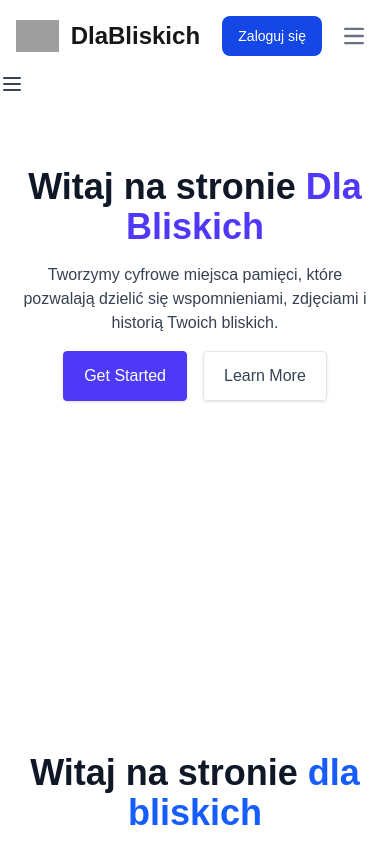
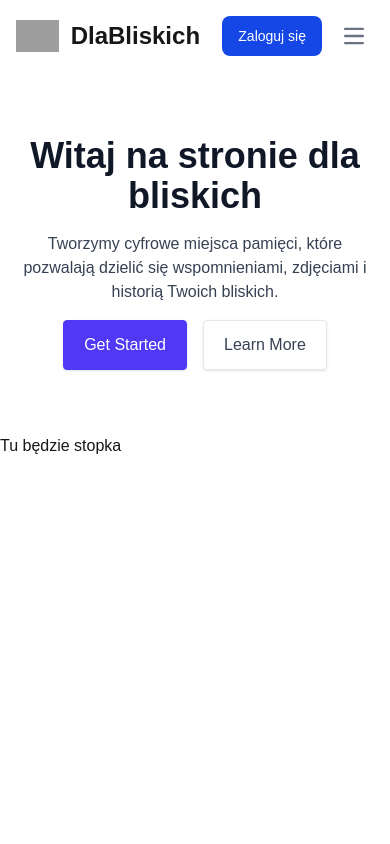
Before and after one commit to Marcinr1984/strona-informacyjna, a Next.js app: page / in a window 390 px wide. Shown: the top 844 px of the page. Built offline with nearby package versions, Linux system fonts and the light colour scheme; grey boxes are pictures that could not be loaded.

Commit message:
Poprawki w menu: zmiana kolejności zakładek FAQ i Kontakt

```diff
--- /dev/null
+++ b/app/jak-to-dziala/page.tsx
@@ -0,0 +1,20 @@
+
+
+import React from 'react'
+
+const JakToDzialaPage = () => {
+  return (
+    <div className="min-h-screen py-16 px-4 sm:px-6 lg:px-8">
+      <div className="max-w-3xl mx-auto text-center">
+        <h1 className="text-4xl font-extrabold text-gray-900 dark:text-white mb-6">Jak to działa?</h1>
+        <p className="text-lg text-gray-700 dark:text-gray-300">
+          Na naszej stronie możesz w łatwy sposób stworzyć cyfrową pamiątkę dla bliskiej osoby.
+          Proces jest prosty — wybierz szablon, dodaj wspomnienia, zdjęcia i historie.
+          Następnie przypisz kod QR, aby udostępnić stronę rodzinie i przyjaciołom.
+        </p>
+      </div>
+    </div>
+  )
+}
+
+export default JakToDzialaPage
--- a/app/layout.tsx
+++ b/app/layout.tsx
@@ -5,7 +5,6 @@ import InfoBar from "../components/InfoBar";
 import Header from "../components/Header";
 import Footer from "../components/Footer";
 import Menu from "../components/Menu";
-import MobileMenu from "../components/MobileMenu";
 
 const geistSans = Geist({
   variable: "--font-geist-sans",
@@ -34,7 +33,6 @@ export default function RootLayout({
       >
         <InfoBar />
         <Menu />
-        <MobileMenu />
         <Header />
         <main className="w-full">{children}</main>
         <Footer />
--- a/app/page.tsx
+++ b/app/page.tsx
@@ -1,18 +1,5 @@
+import SliderSection from '../components/SliderSection'
+
 export default function Home() {
-  return (
-    <main className="min-h-screen bg-white text-gray-900 flex flex-col justify-center items-center px-4">
-      <h1 className="text-4xl sm:text-6xl font-bold text-center mb-6">
-        Witaj na stronie <span className="text-blue-600">dla bliskich</span>
-      </h1>
-      <p className="text-lg text-center max-w-xl mb-8">
-        Tworzymy cyfrowe miejsca pamięci, które pozwalają dzielić się wspomnieniami, zdjęciami i historią Twoich bliskich.
-      </p>
-      <a
-        href="#"
-        className="bg-blue-600 hover:bg-blue-700 text-white font-medium py-3 px-6 rounded-lg transition"
-      >
-        Utwórz stronę pamięci
-      </a>
-    </main>
-  );
+  return <SliderSection />;
 }
--- a/components/Header.tsx
+++ b/components/Header.tsx
@@ -6,37 +6,6 @@ type Props = {
 
 export default function Header({ children }: Props) {
   return (
-    <header>
-      <section className="bg-white lg:grid lg:h-screen lg:place-content-center dark:bg-gray-900">
-        <div className="mx-auto w-screen max-w-screen-xl px-4 py-16 sm:px-6 sm:py-24 lg:px-8 lg:py-32">
-          <div className="mx-auto max-w-prose text-center">
-            <h1 className="text-4xl font-bold text-gray-900 sm:text-5xl dark:text-white">
-              Witaj na stronie <strong className="text-indigo-600">Dla Bliskich</strong>
-            </h1>
-
-            <p className="mt-4 text-base text-pretty text-gray-700 sm:text-lg/relaxed dark:text-gray-200">
-              Tworzymy cyfrowe miejsca pamięci, które pozwalają dzielić się wspomnieniami, zdjęciami i historią Twoich bliskich.
-            </p>
-
-            <div className="mt-4 flex justify-center gap-4 sm:mt-6">
-              <a
-                className="inline-block rounded border border-indigo-600 bg-indigo-600 px-5 py-3 font-medium text-white shadow-sm transition-colors hover:bg-indigo-700"
-                href="#"
-              >
-                Get Started
-              </a>
-
-              <a
-                className="inline-block rounded border border-gray-200 px-5 py-3 font-medium text-gray-700 shadow-sm transition-colors hover:bg-gray-50 hover:text-gray-900 dark:border-gray-700 dark:text-gray-200 dark:hover:bg-gray-800 dark:hover:text-white"
-                href="#"
-              >
-                Learn More
-              </a>
-            </div>
-          </div>
-        </div>
-      </section>
-      {children}
-    </header>
+    <header>{children}</header>
   );
 }
--- a/components/MobileMenu.tsx
+++ /dev/null
@@ -1,39 +0,0 @@
-"use client";
-import { useState } from "react";
-import Link from "next/link";
-
-export default function MobileMenu() {
-  const [open, setOpen] = useState(false);
-
-  return (
-    <div className="md:hidden">
-      <button
-        onClick={() => setOpen(!open)}
-        className="text-gray-700 focus:outline-none"
-      >
-        <svg
-          className="w-6 h-6"
-          fill="none"
-          stroke="currentColor"
-          strokeWidth="2"
-          viewBox="0 0 24 24"
-        >
-          {open ? (
-            <path strokeLinecap="round" strokeLinejoin="round" d="M6 18L18 6M6 6l12 12" />
-          ) : (
-            <path strokeLinecap="round" strokeLinejoin="round" d="M4 6h16M4 12h16M4 18h16" />
-          )}
-        </svg>
-      </button>
-
-      {open && (
-        <nav className="mt-4 flex flex-col space-y-2 text-gray-700 font-medium">
-          <Link href="/" onClick={() => setOpen(false)}>Strona główna</Link>
-          <Link href="/o-nas" onClick={() => setOpen(false)}>O nas</Link>
-          <Link href="/oferta" onClick={() => setOpen(false)}>Oferta</Link>
-          <Link href="/kontakt" onClick={() => setOpen(false)}>Kontakt</Link>
-        </nav>
-      )}
-    </div>
-  );
-}
--- /dev/null
+++ b/components/SliderSection.tsx
@@ -0,0 +1,37 @@
+
+
+const SliderSection = () => {
+  return (
+    <section className="bg-white lg:grid lg:h-screen lg:place-content-center dark:bg-gray-900">
+      <div className="mx-auto w-screen max-w-screen-xl px-4 py-16 sm:px-6 sm:py-24 lg:px-8 lg:py-32">
+        <div className="mx-auto max-w-prose text-center">
+          <h1 className="text-4xl font-bold text-gray-900 sm:text-5xl dark:text-white">
+            Witaj na stronie dla bliskich
+          </h1>
+
+          <p className="mt-4 text-base text-pretty text-gray-700 sm:text-lg/relaxed dark:text-gray-200">
+            Tworzymy cyfrowe miejsca pamięci, które pozwalają dzielić się wspomnieniami, zdjęciami i historią Twoich bliskich.
+          </p>
+
+          <div className="mt-4 flex justify-center gap-4 sm:mt-6">
+            <a
+              className="inline-block rounded border border-indigo-600 bg-indigo-600 px-5 py-3 font-medium text-white shadow-sm transition-colors hover:bg-indigo-700"
+              href="#"
+            >
+              Get Started
+            </a>
+
+            <a
+              className="inline-block rounded border border-gray-200 px-5 py-3 font-medium text-gray-700 shadow-sm transition-colors hover:bg-gray-50 hover:text-gray-900 dark:border-gray-700 dark:text-gray-200 dark:hover:bg-gray-800 dark:hover:text-white"
+              href="#"
+            >
+              Learn More
+            </a>
+          </div>
+        </div>
+      </div>
+    </section>
+  );
+};
+
+export default SliderSection;
```
